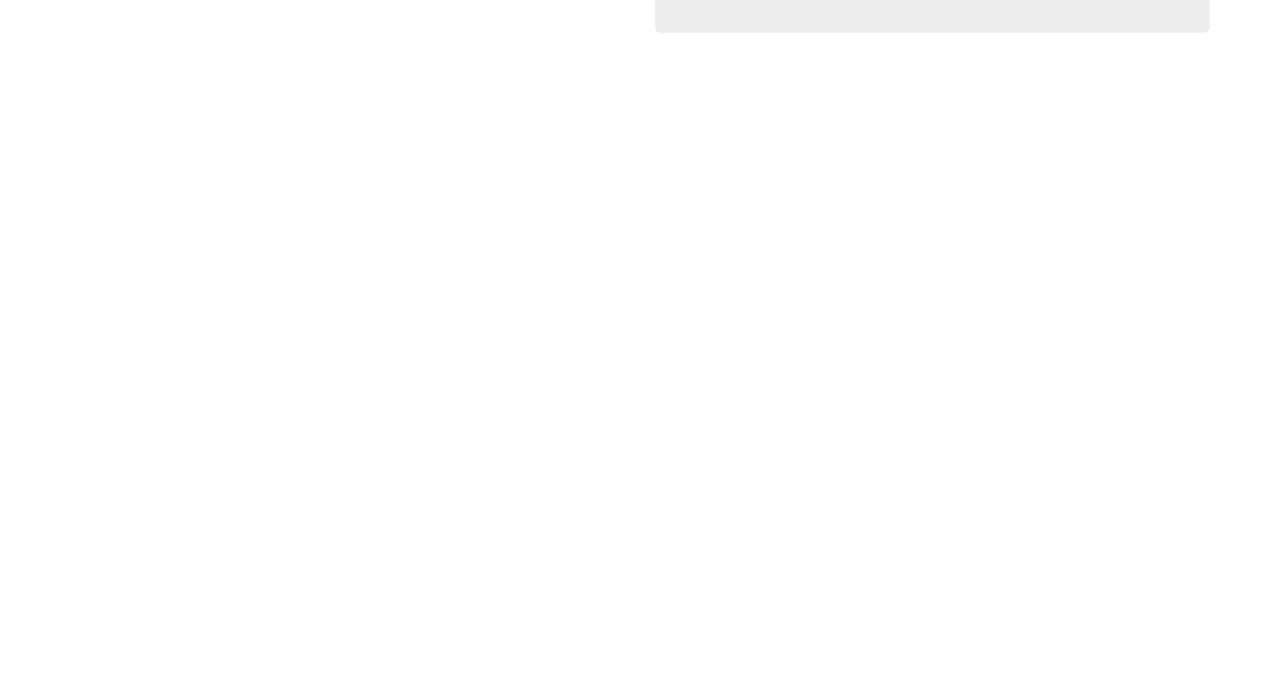
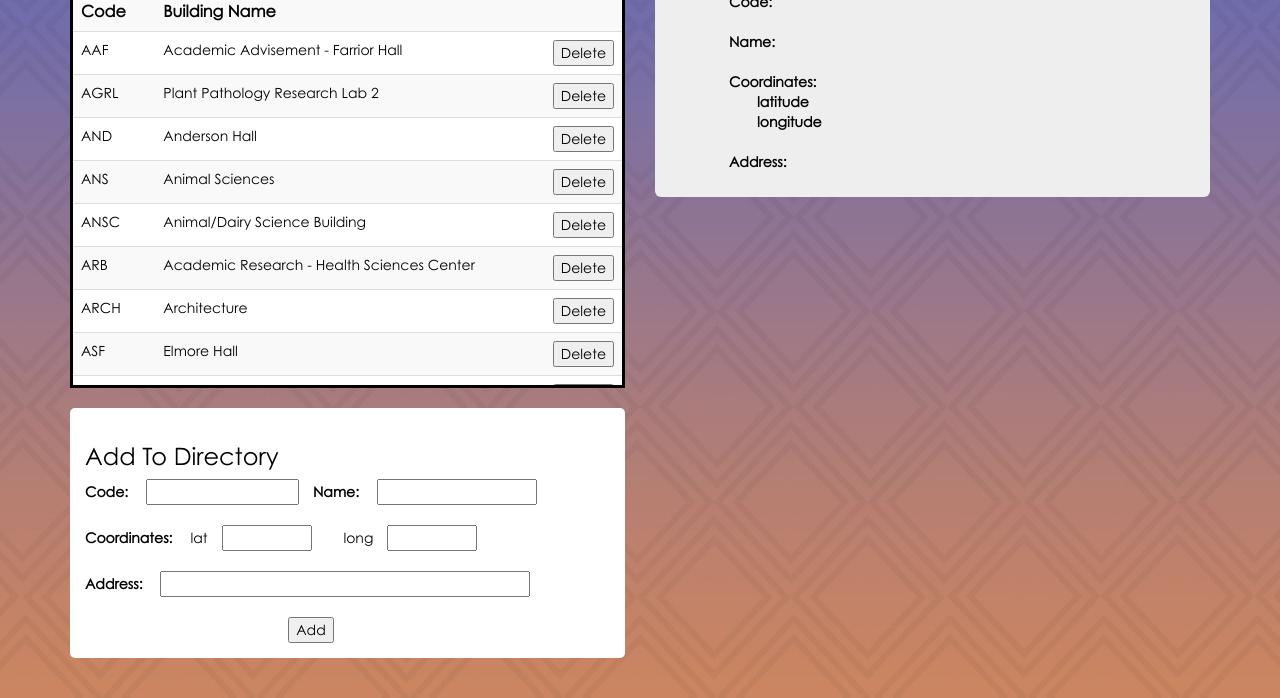
Before and after one commit to UFWebApps/UF-Directory-App-Assignment, a plain HTML site: page index.html in a window 1280 px wide. Shown: the part 196-894 px from the top of the page. Before the commit the page ends 800 px from the top, so only its background shows below. Drawn offline with nearby package versions, Linux system fonts and the light colour scheme.

Commit message:
Finished Assignment

```diff
--- a/index.html
+++ b/index.html
@@ -7,50 +7,85 @@
   <body ng-app="directoryApp">
     <div class="container">
       <div class="row">
-        <h1>UF Directory App</h1>
+        <img src="logo.png" width="300px" height="120px">
       </div>
       <div class="row" ng-controller="ListingsController">
         <div class="col-md-6">
           <div class="input-group" id="searchBar">
-            <!--
-
-                Implement a way to filter through listings using the search bar
-
-              -->
+            <!----------------------------------------------------------------------
+                Implement a way to filter through listings using the search bar  -->
             <span class="input-group-addon" id="sizing-addon1"><span class="glyphicon glyphicon-search"></span></span>
-            <input type="text" class="form-control" placeholder="Search">
+            <input type="text" class="form-control" ng-model="searchMe" placeholder="Search">
+            <!--------------------------------------------------------------------->
           </div>
           <div class="tableWrapper">
-            <table class="table table-striped table-hover">
+            <table class="table table-striped table-hover table-dark">
               <tr>
-                <th>Code</th>
+                <th width="15%">Code</th>
                 <th>Building Name</th>
                 <th></th>
               </tr>
-              <!--
-
+              <!------------------------------------------------------------------------------------
                   Fill in the rest of the table:
                       * populate the rows with the code and name of each listing
-                      * include a way to remove individual listings
-
-                -->
+                      * include a way to remove individual listings -->
+              <tr ng-repeat="listings in listings | filter : searchMe | orderBy : 'code'" ng-click="showDetails($index)">
+                <div class="row" ng-controller="ListingsController">
+                  <td>{{ listings.code }}</td>
+                  <td>{{ listings.name }}</td>
+                  <td><button type="button" ng-click="deleteListing($index)">Delete</button></td>
+                </div>
+              </tr>
+              <!----------------------------------------------------------------------------------->
             </table>
           </div>
-          <!--
-
-              Write an HTML form that adds new listings to the directory
-
-            -->
+          <!----------------------------------------------------------------------------------------
+              Write an HTML form that adds new listings to the directory -->
+          <br>
+          <div class="formSector">
+            <form>
+              <h3>Add To Directory</h3>
+              <table>
+                <tr>
+                  <td><b>Code:</b>&emsp;
+                    <input type="text" name="code" size="19" ng-model="code_in">
+                  </td>
+                  <td><b>&emsp;Name:</b>&emsp;
+                    <input type="text" name="name" size="20" ng-model="name_in">
+                  </td>
+                </tr>
+                <tr>
+                  <td colspan="3"><br><b>Coordinates:</b>
+                  &emsp;lat&emsp;<input type="text" name="latitude" size="10" ng-model="latitude_in">
+                  &emsp;&emsp;long&emsp;<input type="text" name="longitude" size="10" ng-model="longitude_in"></td>
+                </tr>
+                <tr>
+                  <td colspan="3"><br><b>Address:&emsp;</b>
+                    <input type="text" name="address" size="50" ng-model="address_in">
+                  </td>
+                </tr>
+                <tr>
+                  <td colspan="3" align="center"><br><button type="submit" ng-click="addListing()">Add</button></td>
+                </tr>
+              </table>
+            </form>
+          </div>
+          <br><br>
+          <!-------------------------------------------------------------------------------------->
         </div>
         <div class="col-md-6">
           <div class="jumbotron">
             <h2>Detailed Information</h2>
-            <!--
-
+            <!--------------------------------------------------------------------------------------
               Include a way to display detailed information about an individual listing:
-                   * consider how to use ng-click within the the table to implement this feature
-
-             -->
+                   * consider how to use ng-click within the the table to implement this feature -->
+              <b>&emsp;Code:</b> {{ detailedInfo.code }}<br>
+              <br><b>&emsp;Name:</b> {{ detailedInfo.name }}<br>
+              <br><b>&emsp;Coordinates:</b>
+              <br><b>&emsp;&emsp;&emsp;latitude</b>&emsp;&emsp;{{ detailedInfo.coordinates.latitude }}
+              <br><b>&emsp;&emsp;&emsp;longitude</b>&ensp;&nbsp;{{ detailedInfo.coordinates.longitude }}<br>
+              <br><b>&emsp;Address:</b> {{ detailedInfo.address}}<br><br>
+            <!------------------------------------------------------------------------------------->
           </div>
         </div>
       </div>
--- a/listingController.js
+++ b/listingController.js
@@ -7,8 +7,30 @@ angular.module('listings').controller('ListingsController', ['$scope', 'Listings
       Implement these functions in the controller to make your application function
       as described in the assignment spec.
      */
-    $scope.addListing = function() {};
-    $scope.deleteListing = function(index) {};
-    $scope.showDetails = function(index) {};
+    $scope.addListing = function() {
+      var submit = {
+            "code": $scope.code_in.toUpperCase(),
+            "name": $scope.name_in,
+            "coordinates": {
+                "latitude": $scope.latitude_in,
+                "longitude": $scope.longitude_in
+            },
+            "address": $scope.address_in
+    };
+      $scope.listings.push(submit);
+      $scope.code_in = '';
+      $scope.name_in = '';
+      $scope.latitude_in = '';
+      $scope.longitude_in = '';
+      $scope.address_in = '';
+    };
+
+    $scope.deleteListing = function(index) {
+      $scope.listings.splice(index, 1);
+    };
+
+    $scope.showDetails = function(index) {
+      $scope.detailedInfo = $scope.listings[index];
+    };
   }
 ]);
--- a/style.css
+++ b/style.css
@@ -1,8 +1,49 @@
 #searchBar {
   margin: 15px 10px;
+}
+
+@font-face {
+    font-family: CenturyGothic;
+    src: url(GOTHIC.ttf);
 }
 
 .tableWrapper {
   max-height: 400px;
   overflow: auto;
+  color: black;
+  font-family: CenturyGothic;
+  border: 3px solid black;
+  background-color: white;
 }
+
+th {
+	font-family: CenturyGothic;
+	font-size: 16px;
+}
+
+body {
+	background-image: url("back.jpg");
+	background-size: 120%;
+	background-position: center;
+	color: black;
+	font-family: CenturyGothic;
+}
+
+h1, h2 {
+	color: black
+}
+
+.jumbotron {
+	font-family: CenturyGothic;
+}
+
+.formSector {
+	background-color: white;
+	border-radius: 5px;
+	padding: 15px;
+	font-family: CenturyGothic;
+}
+
+.jumbotron {
+	padding: 5px;
+}
```
Also changed, not shown: GOTHIC.TTF (added), back.jpg (added), logo.png (added), 1 other file.
